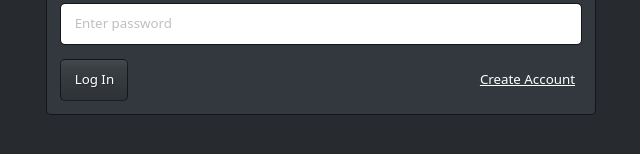
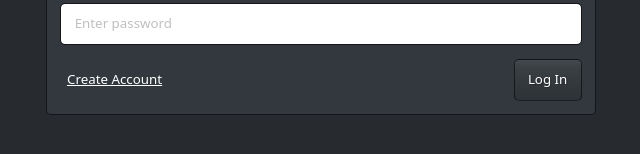
Before and after one commit to JensKlimke/finance-app, a React (Create React App) app: page /auth/login in a window 1280 px wide. Shown: the part 194-348 px from the top of the page, without its empty margins (319-959 px from the left). Built offline with nearby package versions, Linux system fonts and the light colour scheme; no server answers.

Commit message:
Moved buttons to right-hand-side

```diff
--- a/src/pages/auth/Login.page.tsx
+++ b/src/pages/auth/Login.page.tsx
@@ -55,12 +55,12 @@ export default function LoginPage () {
                   </Form.Group>
                   { message && <Alert variant={"danger"} onClose={() => setMessage(undefined)} dismissible>{message}</Alert> }
                   <div className='d-flex justify-content-between align-items-center'>
+                    <NavLink to="/auth/register" className='ms-2'>
+                      Create Account
+                    </NavLink>
                     <Button variant="primary" type="submit" disabled={pending}>
                       { pending ? <Spinner animation='border' size='sm' /> : 'Log In' }
                     </Button>
-                    <NavLink to="/auth/register" className='me-2'>
-                      Create Account
-                    </NavLink>
                   </div>
                 </Form>
               )}
--- a/src/pages/auth/Register.page.tsx
+++ b/src/pages/auth/Register.page.tsx
@@ -137,10 +137,10 @@ export default function RegisterPage() {
                   <hr />
                   { error && <Alert variant={'danger'} onClose={() => setError(undefined)} dismissible>{error}</Alert> }
                   <div className='d-flex justify-content-between align-items-center'>
+                    <NavLink to='/auth/login' className='ms-2'>Login</NavLink>
                     <Button variant='primary' type='submit' disabled={pending || !!state.passwordRepeatError || !!state.passwordError}>
                       { pending ? <Spinner animation='border' size='sm' /> : 'Create Account' }
                     </Button>
-                    <NavLink to='/auth/login' className='me-2'>Login</NavLink>
                   </div>
                 </Form>
               )}
```
